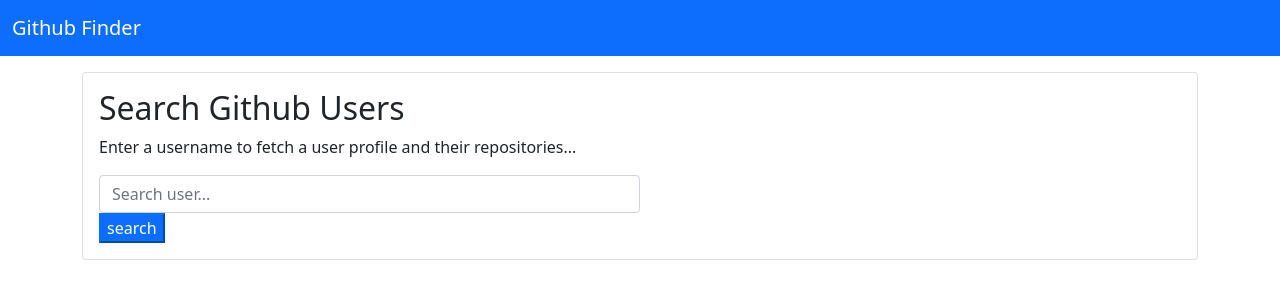
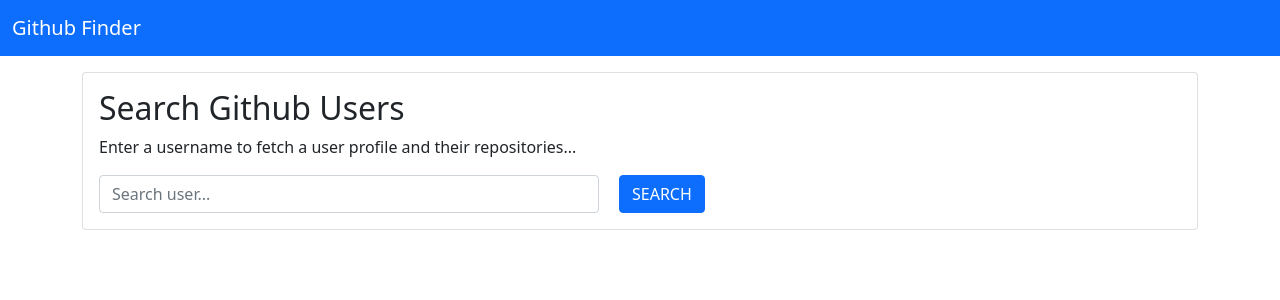
Before and after one commit to Marcos8060/Angular-Github-Users, an Angular app: page / in a window 1280 px wide. Shown: the top 300 px of the page. Built offline with nearby package versions, Linux system fonts and the light colour scheme.

Commit message:
added the search inpu field

```diff
--- a/src/app/github/github.component.css
+++ b/src/app/github/github.component.css
@@ -1,3 +1,10 @@
-.card > div > input {
-    width: 50%;
+.card > form > div > input {
+    width: 500px;
 }
+.form{
+    display: flex;
+    align-items: center;
+}
+.btn{
+    margin-left: 20px;
+}
--- a/src/app/github/github.component.html
+++ b/src/app/github/github.component.html
@@ -7,11 +7,13 @@
     <div class="card card-body">
             <h2>Search Github Users</h2>
             <p>Enter a username to fetch a user profile and their repositories...</p>
-            <div>
-             <input type="search" class="form-control" placeholder="Search user...">
-            </div>
-            <div>
-                <button class="btn-primary">search</button>
-            </div>
+            <form class="form">
+                <div>
+                    <input type="search" class="form-control" placeholder="Search user...">
+                   </div>
+                   <div>
+                       <button class="btn btn-primary text-uppercase">search</button>
+                </div>
+            </form>
     </div>
 </div>
```
